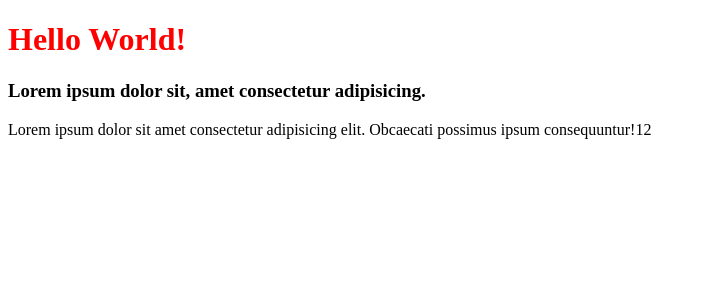
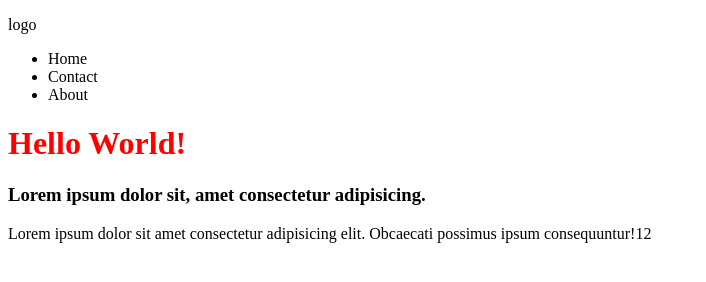
Before and after one commit to KamolJureyev/onlineStore, a plain HTML site: page index.html in a window 1280 px wide. Shown: the whole page, without its empty margins (0-706 px from the left). Drawn offline with Linux system fonts and the light colour scheme.

Commit message:
Navbar qismini qoshdim

```diff
--- a/index.html
+++ b/index.html
@@ -8,6 +8,14 @@
     <title>Kamol</title>
 </head>
 <body>
+    <nav>
+        <p>logo</p>
+        <ul>
+            <li>Home</li>
+            <li>Contact</li>
+            <li>About</li>
+        </ul>
+    </nav>
     <h1>
         Hello World!
     </h1>
```
